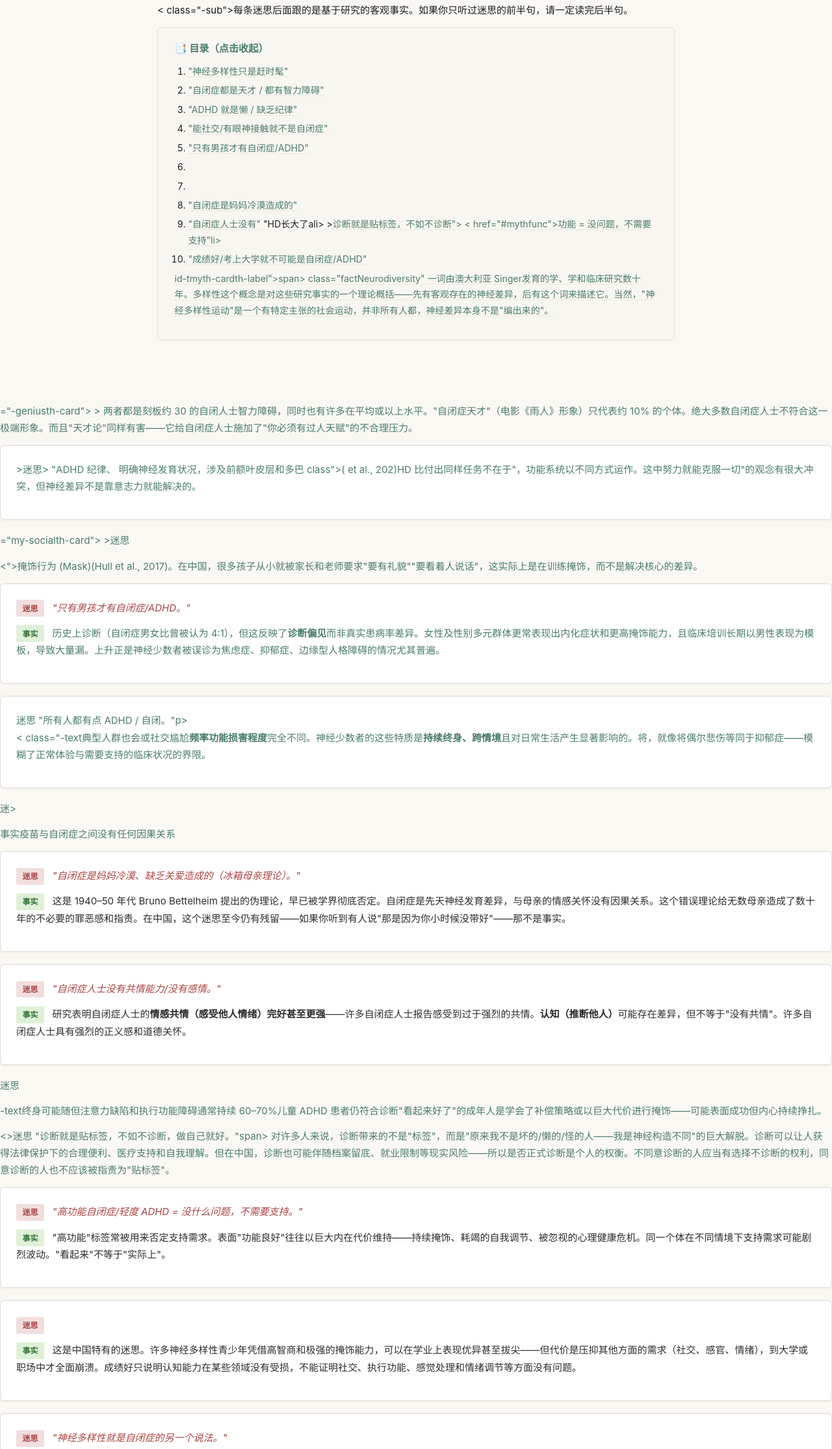
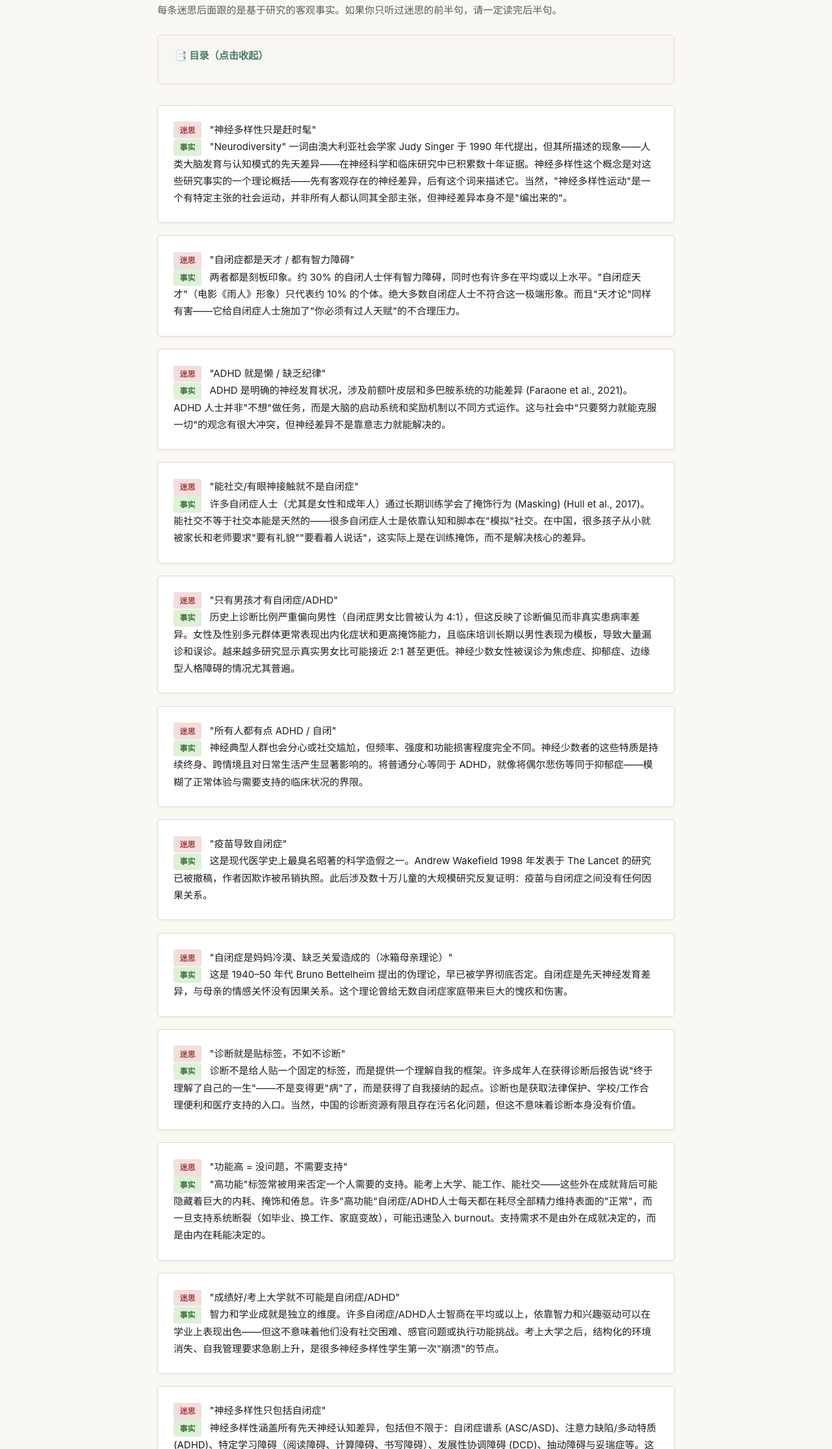
Before and after one commit to sotired1386-art/neurodiversity.ccwu.cc, a plain HTML site: page myths.html in a window 1280 px wide. Shown: the part 164-2394 px from the top of the page at 65% size. Drawn offline with Linux system fonts and the light colour scheme.

Commit message:
更新 myths.html

```diff
--- a/myths.html
+++ b/myths.html
@@ -22,111 +22,100 @@
     </nav>
 
     <div class="container">
+        <h1 class="page-title">常见迷思澄清</h1>
+        <p class="page-subtitle">每条迷思后面跟的是基于研究的客观事实。如果你只听过迷思的前半句，请一定读完后半句。</p>
 
-        <h2 class="page-title">常见迷思澄清</h2>
-        < class="-sub">每条迷思后面跟的是基于研究的客观事实。如果你只听过迷思的前半句，请一定读完后半句。</p>
-
-        <details class="toc" open>
+        <details class="toc">
             <summary>目录（点击收起）</summary>
             <ol>
-                <li><a href="#myth-trend">"神经多样性只是赶时髦"</a></li>
-                <li><a href="#myth-genius">"自闭症都是天才 / 都有智力障碍"</a></li>
-                <li><a href="#myth-lazy">"ADHD 就是懒 / 缺乏纪律"</a></li>
-                <li><a href="#myth-social">"能社交/有眼神接触就不是自闭症"</a></li>
-                <li><a href="#myth-gender">"只有男孩才有自闭症/ADHD"</a></li>
-                <li/自闭"></li>
-                <li><a href="#myth-vacc导致自闭症"</a></li>
-                <li><a href="#-mom">"自闭症是妈妈冷漠造成的"</a></li>
-                <li><a href="#myth-empathy">"自闭症人士没有"</a>
-                <lia">"HD长大了ali>
-><a href="#myth-m">诊断就是贴标签，不如不诊断">
-                < href="#mythfunc">功能 = 没问题，不需要支持"li>
-                <li><a href="#myth-grades">"成绩好/考上大学就不可能是自闭症/ADHD"</-aut只包括自闭症"</a></li>
+                <li><a href="#myth1">"神经多样性只是赶时髦"</a></li>
+                <li><a href="#myth2">"自闭症都是天才 / 都有智力障碍"</a></li>
+                <li><a href="#myth3">"ADHD 就是懒 / 缺乏纪律"</a></li>
+                <li><a href="#myth4">"能社交/有眼神接触就不是自闭症"</a></li>
+                <li><a href="#myth5">"只有男孩才有自闭症/ADHD"</a></li>
+                <li><a href="#myth6">"所有人都有点 ADHD / 自闭"</a></li>
+                <li><a href="#myth7">"疫苗导致自闭症"</a></li>
+                <li><a href="#myth8">"自闭症是妈妈冷漠造成的（冰箱母亲理论）"</a></li>
+                <li><a href="#myth9">"诊断就是贴标签，不如不诊断"</a></li>
+                <li><a href="#myth10">"功能高 = 没问题，不需要支持"</a></li>
+                <li><a href="#myth11">"成绩好/考上大学就不可能是自闭症/ADHD"</a></li>
+                <li><a href="#myth12">"神经多样性只包括自闭症"</a></li>
             </ol>
- id-tmyth-cardth-label">span> <span class多样性只是时髦概念>
- class="factNeurodiversity" 一词由澳大利亚 Singer发育的学、学和临床研究数十年。多样性这个概念是对这些研究事实的一个理论概括——先有客观存在的神经差异，后有这个词来描述它。当然，"神经多样性运动"是一个有特定主张的社会运动，并非所有人都，神经差异本身不是"编出来的"。</span></p>
+        </details>
+
+        <!-- 1 -->
+        <div class="myth-card" id="myth1">
+            <span class="myth-label">迷思</span> "神经多样性只是赶时髦"
+            <br><span class="fact-label">事实</span> "Neurodiversity" 一词由澳大利亚社会学家 Judy Singer 于 1990 年代提出，但其所描述的现象——人类大脑发育与认知模式的先天差异——在神经科学和临床研究中已积累数十年证据。神经多样性这个概念是对这些研究事实的一个理论概括——先有客观存在的神经差异，后有这个词来描述它。当然，"神经多样性运动"是一个有特定主张的社会运动，并非所有人都认同其全部主张，但神经差异本身不是"编出来的"。
         </div>
 
         <!-- 2 -->
-="-geniusth-card">
-           > <th都是天才 / 自闭症都有></><span class">两者都是刻板约 30 的自闭人士智力障碍，同时也有许多在平均或以上水平。"自闭症天才"（电影《雨人》形象）只代表约 10% 的个体。绝大多数自闭症人士不符合这一极端形象。而且"天才论"同样有害——它给自闭症人士施加了"你必须有过人天赋"的不合理压力。</span></p>
+        <div class="myth-card" id="myth2">
+            <span class="myth-label">迷思</span> "自闭症都是天才 / 都有智力障碍"
+            <br><span class="fact-label">事实</span> 两者都是刻板印象。约 30% 的自闭人士伴有智力障碍，同时也有许多在平均或以上水平。"自闭症天才"（电影《雨人》形象）只代表约 10% 的个体。绝大多数自闭症人士不符合这一极端形象。而且"天才论"同样有害——它给自闭症人士施加了"你必须有过人天赋"的不合理压力。
         </div>
 
         <!-- 3 -->
-        <div id="myth-lazy" class="myth-card">
-           ><span-label">迷思> <spanth-text">"ADHD 纪律、</span></ <p><span class="fact>-text"> 明确神经发育状况，涉及前额叶皮层和多巴 class">( et al., 202)</>HD 比付出同样任务不在于"，功能系统以不同方式运作。这中努力就能克服一切"的观念有很大冲突，但神经差异不是靠意志力就能解决的。</span></p>
+        <div class="myth-card" id="myth3">
+            <span class="myth-label">迷思</span> "ADHD 就是懒 / 缺乏纪律"
+            <br><span class="fact-label">事实</span> ADHD 是明确的神经发育状况，涉及前额叶皮层和多巴胺系统的功能差异 (Faraone et al., 2021)。ADHD 人士并非"不想"做任务，而是大脑的启动系统和奖励机制以不同方式运作。这与社会中"只要努力就能克服一切"的观念有很大冲突，但神经差异不是靠意志力就能解决的。
         </div>
 
         <!-- 4 -->
-       ="my-socialth-card">
-><span class="-label">迷思</span> <span classmy"正常社交、有眼神接触，不可能是自闭症。"</span></p>
-            <p><">掩饰行为 (Mask)</strong许多自闭症人士（尤其女性/AFAB 群体）经多年社会化训练学会了"表演"社交行为——维持眼神接触、背诵社交脚本、模仿表情。这种表演极其耗能，是焦虑、抑郁和倦怠的重要原因。表面上"没问题"不等于内在不痛苦。CAT-Q 量表专门测量这种隐蔽的伪装行为 <span class="citation">(Hull et al., 2017)</span>。在中国，很多孩子从小就被家长和老师要求"要有礼貌""要看着人说话"，这实际上是在训练掩饰，而不是解决核心的差异。</span></p>
+        <div class="myth-card" id="myth4">
+            <span class="myth-label">迷思</span> "能社交/有眼神接触就不是自闭症"
+            <br><span class="fact-label">事实</span> 许多自闭症人士（尤其是女性和成年人）通过长期训练学会了掩饰行为 (Masking) (Hull et al., 2017)。能社交不等于社交本能是天然的——很多自闭症人士是依靠认知和脚本在"模拟"社交。在中国，很多孩子从小就被家长和老师要求"要有礼貌""要看着人说话"，这实际上是在训练掩饰，而不是解决核心的差异。
         </div>
 
         <!-- 5 -->
-        <div id="myth-gender" class="myth-card">
-            <p><span class="myth-label">迷思</span> <span class="myth-text">"只有男孩才有自闭症/ADHD。"</span></p>
-            <p><span class="fact-label">事实</span> <span class">历史上诊断（自闭症男女比曾被认为 4:1），但这反映了<strong>诊断偏见</strong>而非真实患病率差异。女性及性别多元群体更常表现出内化症状和更高掩饰能力，且临床培训长期以男性表现为模板，导致大量漏。上升正是神经少数者被误诊为焦虑症、抑郁症、边缘型人格障碍的情况尤其普遍。</span></p>
+        <div class="myth-card" id="myth5">
+            <span class="myth-label">迷思</span> "只有男孩才有自闭症/ADHD"
+            <br><span class="fact-label">事实</span> 历史上诊断比例严重偏向男性（自闭症男女比曾被认为 4:1），但这反映了诊断偏见而非真实患病率差异。女性及性别多元群体更常表现出内化症状和更高掩饰能力，且临床培训长期以男性表现为模板，导致大量漏诊和误诊。越来越多研究显示真实男女比可能接近 2:1 甚至更低。神经少数女性被误诊为焦虑症、抑郁症、边缘型人格障碍的情况尤其普遍。
         </div>
 
         <!-- 6 -->
-        <div id="myth-everyone" class="myth-card <pth-label">迷思</span> <spanmyth-text">"所有人都有点 ADHD / 自闭。"p>
-            <p><span事实</span> < class="-text典型人群也会或社交尴尬<strong>频率功能损害程度</strong>完全不同。神经少数者的这些特质是<strong>持续终身、跨情境</strong>且对日常生活产生显著影响的。将，就像将偶尔悲伤等同于抑郁症——模糊了正常体验与需要支持的临床状况的界限。</span></p>
+        <div class="myth-card" id="myth6">
+            <span class="myth-label">迷思</span> "所有人都有点 ADHD / 自闭"
+            <br><span class="fact-label">事实</span> 神经典型人群也会分心或社交尴尬，但频率、强度和功能损害程度完全不同。神经少数者的这些特质是持续终身、跨情境且对日常生活产生显著影响的。将普通分心等同于 ADHD，就像将偶尔悲伤等同于抑郁症——模糊了正常体验与需要支持的临床状况的界限。
         </div>
 
         <!-- 7 -->
-        <div id="accine"th-card">
-            <p><span class="my-label">迷> <spanth-text尤其是 M 导致自闭症></p>
-            <p><span class="fact-label">事实</ <这是现代医学史上最臭名昭著的科学造假之一。Andrew Wakefield 1998 年发表于 The Lancet 稿，作者因欺诈被吊销执照。此后涉及儿童的大规模研究反复证明：<strong>疫苗与自闭症之间没有任何因果关系</strong 50–90出生前大脑发育早期即形成。这个在中国也造成了大量家长拒绝接种疫苗，必须澄清。</span></p>
+        <div class="myth-card" id="myth7">
+            <span class="myth-label">迷思</span> "疫苗导致自闭症"
+            <br><span class="fact-label">事实</span> 这是现代医学史上最臭名昭著的科学造假之一。Andrew Wakefield 1998 年发表于 The Lancet 的研究已被撤稿，作者因欺诈被吊销执照。此后涉及数十万儿童的大规模研究反复证明：疫苗与自闭症之间没有任何因果关系。
         </div>
 
-        <!-- 8 新增：冰箱母亲 -->
-        <div id="myth-mom" class="myth-card">
-            <p><span class="myth-label">迷思</span> <span class="myth-text">"自闭症是妈妈冷漠、缺乏关爱造成的（冰箱母亲理论）。"</span></p>
-            <p><span class="fact-label">事实</span> <span class="fact-text">这是 1940–50 年代 Bruno Bettelheim 提出的伪理论，早已被学界彻底否定。自闭症是先天神经发育差异，与母亲的情感关怀没有因果关系。这个错误理论给无数母亲造成了数十年的不必要的罪恶感和指责。在中国，这个迷思至今仍有残留——如果你听到有人说"那是因为你小时候没带好"——那不是事实。</span></p>
+        <!-- 8 -->
+        <div class="myth-card" id="myth8">
+            <span class="myth-label">迷思</span> "自闭症是妈妈冷漠、缺乏关爱造成的（冰箱母亲理论）"
+            <br><span class="fact-label">事实</span> 这是 1940–50 年代 Bruno Bettelheim 提出的伪理论，早已被学界彻底否定。自闭症是先天神经发育差异，与母亲的情感关怀没有因果关系。这个理论曾给无数自闭症家庭带来巨大的愧疚和伤害。
         </div>
 
         <!-- 9 -->
-        <div id="myth-empathy" class="myth-card">
-            <p><span class="myth-label">迷思</span> <span class="myth-text">"自闭症人士没有共情能力/没有感情。"</span></p>
-            <p><span class="fact-label">事实</span> <span class="fact-text">研究表明自闭症人士的<strong>情感共情（感受他人情绪）完好甚至更强</strong>——许多自闭症人士报告感受到过于强烈的共情。<strong>认知（推断他人）</strong>可能存在差异，但不等于"没有共情"。许多自闭症人士具有强烈的正义感和道德关怀。</span></p>
+        <div class="myth-card" id="myth9">
+            <span class="myth-label">迷思</span> "诊断就是贴标签，不如不诊断"
+            <br><span class="fact-label">事实</span> 诊断不是给人贴一个固定的标签，而是提供一个理解自我的框架。许多成年人在获得诊断后报告说"终于理解了自己的一生"——不是变得更"病"了，而是获得了自我接纳的起点。诊断也是获取法律保护、学校/工作合理便利和医疗支持的入口。当然，中国的诊断资源有限且存在污名化问题，但这不意味着诊断本身没有价值。
         </div>
 
         <!-- 10 -->
-        <div id="myth-out="myth <p><span classmyth-label">迷思</="mythADHD 是小孩，长大了就好了。"</span></p>
-            <p><fact>-text终身可能随但注意力缺陷和执行功能障碍通常持续 60–70%儿童 ADHD 患者仍符合诊断"看起来好了"的成年人是学会了补偿策略或以巨大代价进行掩饰——可能表面成功但内心持续挣扎。</span></p>
-        </>
+        <div class="myth-card" id="myth10">
+            <span class="myth-label">迷思</span> "功能高 = 没问题，不需要支持"
+            <br><span class="fact-label">事实</span> "高功能"标签常被用来否定一个人需要的支持。能考上大学、能工作、能社交——这些外在成就背后可能隐藏着巨大的内耗、掩饰和倦怠。许多"高功能"自闭症/ADHD人士每天都在耗尽全部精力维持表面的"正常"，而一旦支持系统断裂（如毕业、换工作、家庭变故），可能迅速坠入 burnout。支持需求不是由外在成就决定的，而是由内在耗能决定的。
+        </div>
 
         <!-- 11 -->
-        <div id="myth-labelth-card">
-            <><span class="myth-label">迷思</span> <span class="myth-text">"诊断就是贴标签，不如不诊断，做自己就好。"</="fact-label">span> <span class="fact-text">对许多人来说，诊断带来的不是"标签"，而是"原来我不是坏的/懒的/怪的人——我是神经构造不同"的巨大解脱。诊断可以让人获得法律保护下的合理便利、医疗支持和自我理解。但在中国，诊断也可能伴随档案留底、就业限制等现实风险——所以是否正式诊断是个人的权衡。不同意诊断的人应当有选择不诊断的权利，同意诊断的人也不应该被指责为"贴标签"。</span></p>
+        <div class="myth-card" id="myth11">
+            <span class="myth-label">迷思</span> "成绩好/考上大学就不可能是自闭症/ADHD"
+            <br><span class="fact-label">事实</span> 智力和学业成就是独立的维度。许多自闭症/ADHD人士智商在平均或以上，依靠智力和兴趣驱动可以在学业上表现出色——但这不意味着他们没有社交困难、感官问题或执行功能挑战。考上大学之后，结构化的环境消失、自我管理要求急剧上升，是很多神经多样性学生第一次"崩溃"的节点。
         </div>
 
         <!-- 12 -->
-        <div id="myth-highfunc" class="myth-card">
-            <p><span class="myth-label">迷思</span> <span class="myth-text">"高功能自闭症/轻度 ADHD = 没什么问题，不需要支持。"</span></p>
-            <p><span class="fact-label">事实</span> <span class="fact-text">"高功能"标签常被用来否定支持需求。表面"功能良好"往往以巨大内在代价维持——持续掩饰、耗竭的自我调节、被忽视的心理健康危机。同一个体在不同情境下支持需求可能剧烈波动。"看起来"不等于"实际上"。</span></p>
+        <div class="myth-card" id="myth12">
+            <span class="myth-label">迷思</span> "神经多样性只包括自闭症"
+            <br><span class="fact-label">事实</span> 神经多样性涵盖所有先天神经认知差异，包括但不限于：自闭症谱系 (ASC/ASD)、注意力缺陷/多动特质 (ADHD)、特定学习障碍（阅读障碍、计算障碍、书写障碍）、发展性协调障碍 (DCD)、抽动障碍与妥瑞症等。这些差异经常共病，但各自有独立的诊断标准和神经基础。
         </div>
 
-        <!-- 13 新增：成绩好 -->
-        <div id="myth-grades" class="myth-card">
-            <p><span class="myth-label">迷思</span> <span class="myth-text好、考上好大学，就不可能是自闭症或 ADHD。"</span></p>
-            <p><span class="fact-label">事实</span> <span class="fact-text">这是中国特有的迷思。许多神经多样性青少年凭借高智商和极强的掩饰能力，可以在学业上表现优异甚至拔尖——但代价是压抑其他方面的需求（社交、感官、情绪），到大学或职场中才全面崩溃。成绩好只说明认知能力在某些领域没有受损，不能证明社交、执行功能、感觉处理和情绪调节等方面没有问题。</span></p>
-        </div>
-
-        <!-- 14 -->
-        <div id="myth-only-autism" class="myth-card">
-            <p><span class="myth-label">迷思</span> <span class="myth-text">"神经多样性就是自闭症的另一个说法。"</span></p>
-            <p><span class="fact-label">事实</span> <span class="fact-text">神经多样性涵盖广泛的神经认知差异，包括但不限于：自闭症、ADHD、阅读障碍、计算障碍、书写障碍、DCD (Dyspraxia)、妥瑞症、抽动障碍、OCD、智力障碍，以及获得性神经差异（如 TBI、PTSD 引起的神经改变）。约 15–20% 人口是神经少数者 <span class="citation">(Doyle, 2020)</span>。把神经多样性简化为"自闭症的另一个说法"是很大的误解。</span></p>
-        </div>
-
-        <a href="#" class="back-toc" onclick="window.scrollTo(0,0);return false;">↑ 返回目录</a>
-
+        <p style="margin-top: 2rem; font-size: 0.85rem; color: var(--text-muted);">* 本站信息基于 DSM-5-TR / ICD-11 及同行评审论文整理，不能替代专业诊断。</p>
     </div>
-
-    <footer class="site-footer">
-        <p>神经多样性科普站</p>
-    </footer>
-
 </body>
 </html>
```
